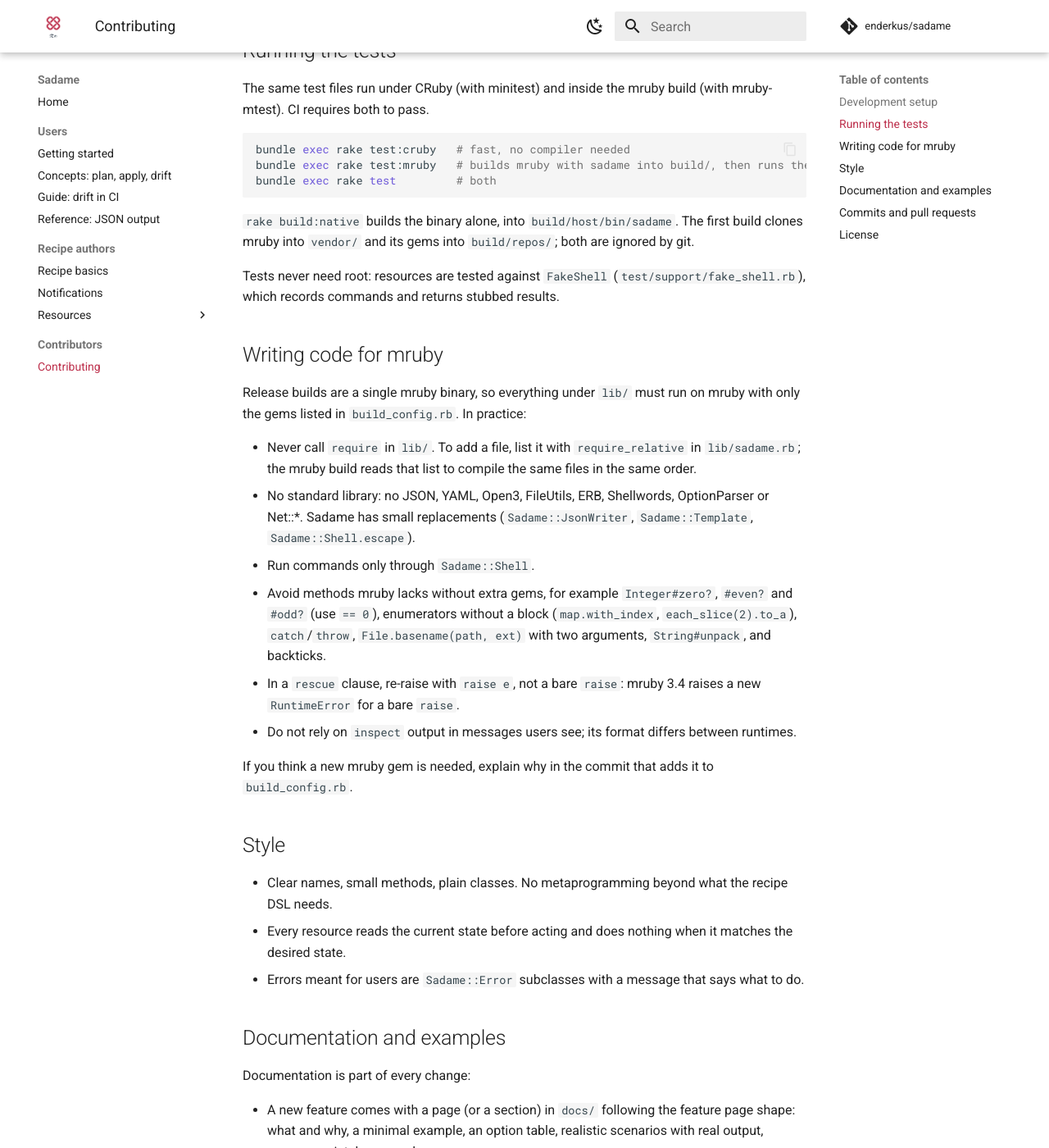
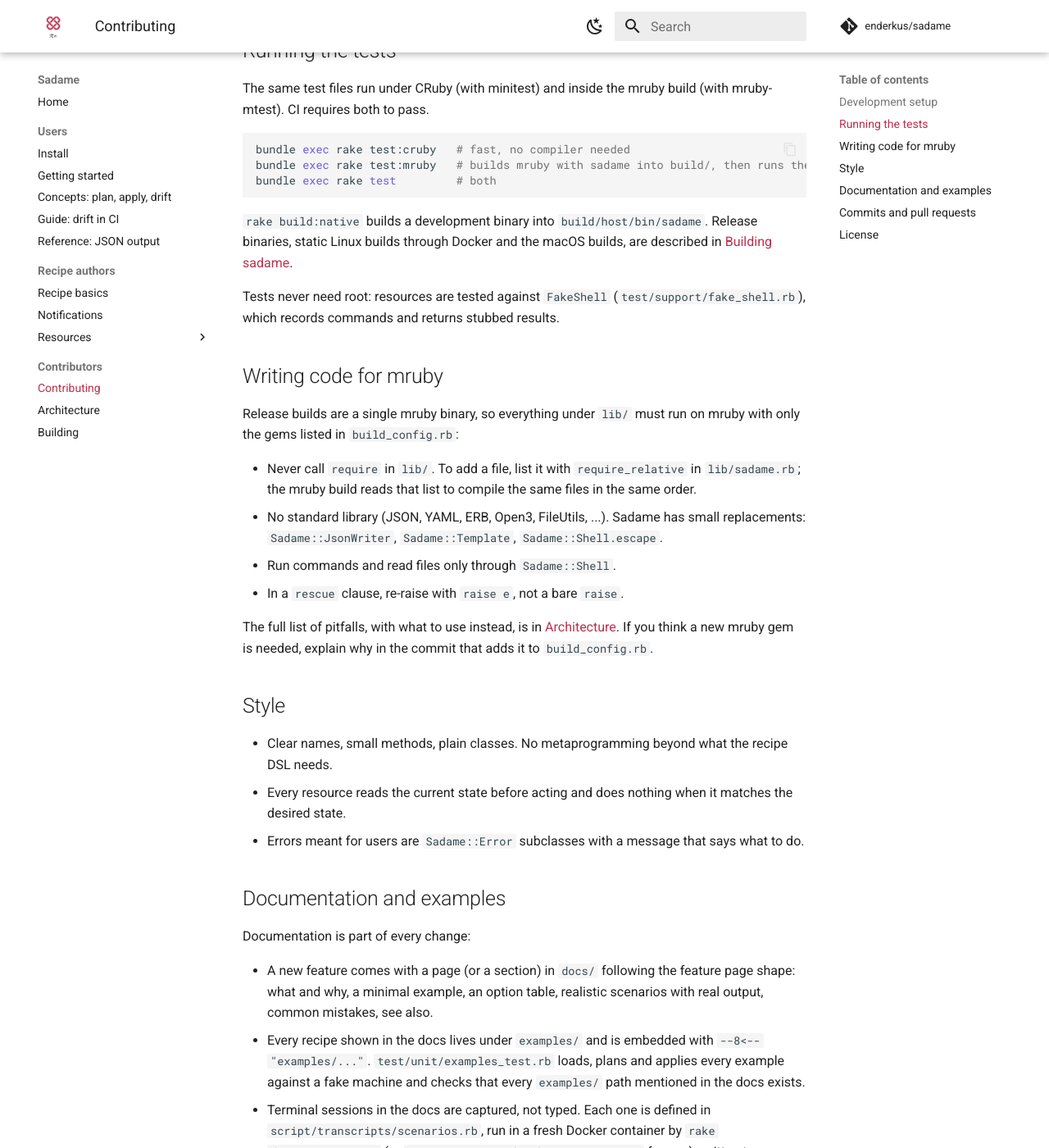
Before and after one commit to amassivus/sadame, an MkDocs documentation site: the page built from docs/contributing/index.md, in a window 1280 px wide and 1400 px high, scrolled down 554 px. Shown: the whole window at 82% size. Built offline with MkDocs 1.6.1 and Material for MkDocs 9.7.7, drawn with Linux system fonts in a browser that asks for light colours; comment, search, counter and statistics services are not loaded.

Commit message:
docs(contributing): add architecture and building pages

````diff
--- a/CONTRIBUTING.md
+++ b/CONTRIBUTING.md
@@ -29,9 +29,10 @@ bundle exec rake test:mruby   # builds mruby with sadame into build/, then runs
 bundle exec rake test         # both
 ```
 
-`rake build:native` builds the binary alone, into `build/host/bin/sadame`.
-The first build clones mruby into `vendor/` and its gems into
-`build/repos/`; both are ignored by git.
+`rake build:native` builds a development binary into
+`build/host/bin/sadame`. Release binaries, static Linux builds through
+Docker and the macOS builds, are described in
+[Building sadame](https://enderkus.github.io/sadame/contributing/building/).
 
 Tests never need root: resources are tested against `FakeShell`
 (`test/support/fake_shell.rb`), which records commands and returns stubbed
@@ -40,25 +41,19 @@ results.
 ## Writing code for mruby
 
 Release builds are a single mruby binary, so everything under `lib/` must
-run on mruby with only the gems listed in `build_config.rb`. In practice:
+run on mruby with only the gems listed in `build_config.rb`:
 
 - Never call `require` in `lib/`. To add a file, list it with
   `require_relative` in `lib/sadame.rb`; the mruby build reads that list to
   compile the same files in the same order.
-- No standard library: no JSON, YAML, Open3, FileUtils, ERB, Shellwords,
-  OptionParser or Net::*. Sadame has small replacements
-  (`Sadame::JsonWriter`, `Sadame::Template`, `Sadame::Shell.escape`).
-- Run commands only through `Sadame::Shell`.
-- Avoid methods mruby lacks without extra gems, for example `Integer#zero?`,
-  `#even?` and `#odd?` (use `== 0`), enumerators without a block
-  (`map.with_index`, `each_slice(2).to_a`), `catch`/`throw`,
-  `File.basename(path, ext)` with two arguments, `String#unpack`, and
-  backticks.
-- In a `rescue` clause, re-raise with `raise e`, not a bare `raise`: mruby
-  3.4 raises a new `RuntimeError` for a bare `raise`.
-- Do not rely on `inspect` output in messages users see; its format differs
-  between runtimes.
+- No standard library (JSON, YAML, ERB, Open3, FileUtils, ...). Sadame has
+  small replacements: `Sadame::JsonWriter`, `Sadame::Template`,
+  `Sadame::Shell.escape`.
+- Run commands and read files only through `Sadame::Shell`.
+- In a `rescue` clause, re-raise with `raise e`, not a bare `raise`.
 
+The full list of pitfalls, with what to use instead, is in
+[Architecture](https://enderkus.github.io/sadame/contributing/architecture/#code-that-must-run-on-mruby).
 If you think a new mruby gem is needed, explain why in the commit that adds
 it to `build_config.rb`.
 
--- a/mkdocs.yml
+++ b/mkdocs.yml
@@ -71,6 +71,7 @@ markdown_extensions:
 nav:
   - Home: index.md
   - Users:
+      - Install: install.md
       - Getting started: getting-started.md
       - "Concepts: plan, apply, drift": concepts/plan-apply-drift.md
       - "Guide: drift in CI": guides/drift-in-ci.md
@@ -87,3 +88,5 @@ nav:
           - user: resources/user.md
   - Contributors:
       - Contributing: contributing/index.md
+      - Architecture: contributing/architecture.md
+      - Building: contributing/building.md
````
Also changed, not shown: docs/contributing/architecture.md (added, +229 -0 lines), docs/contributing/building.md (added, +137 -0 lines).
